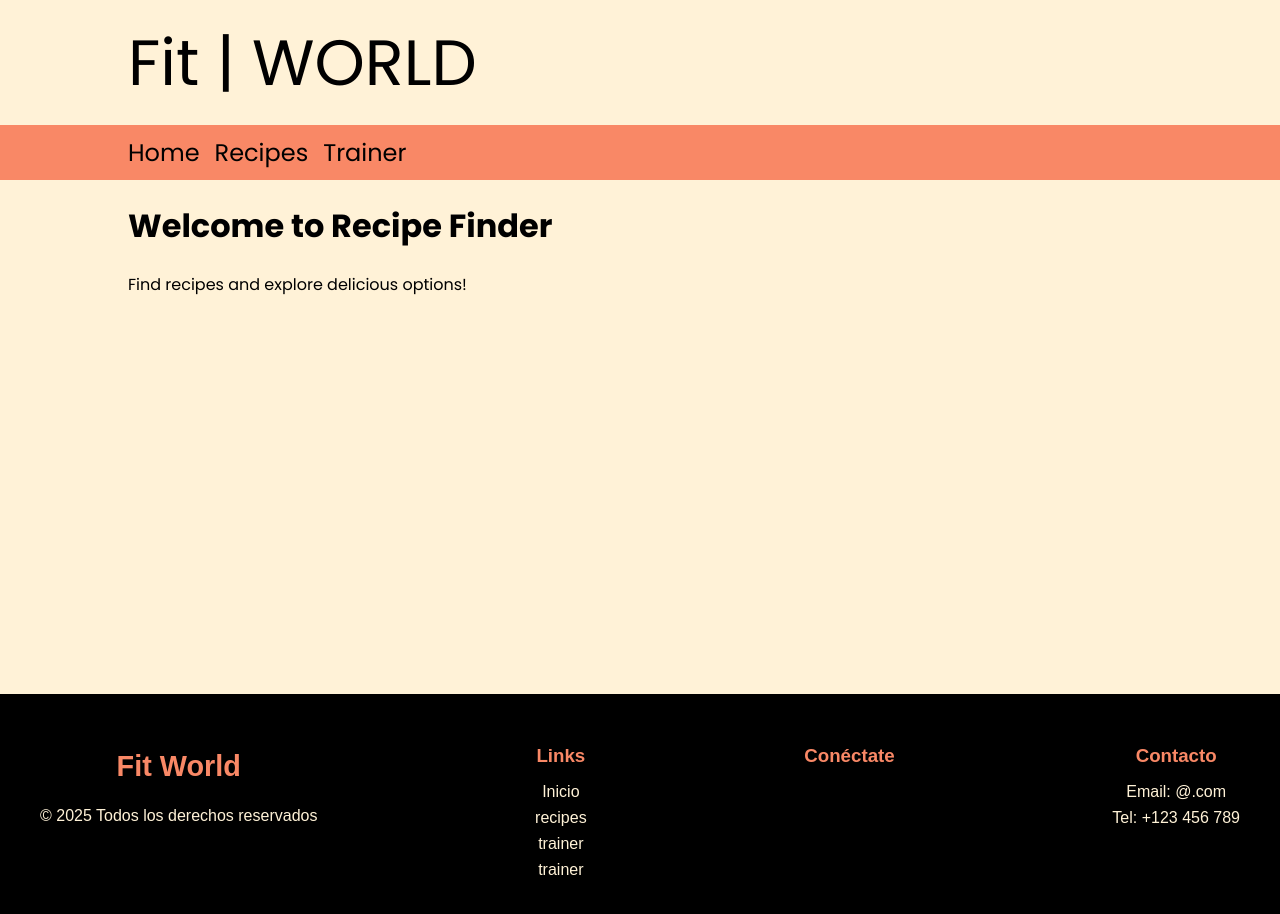
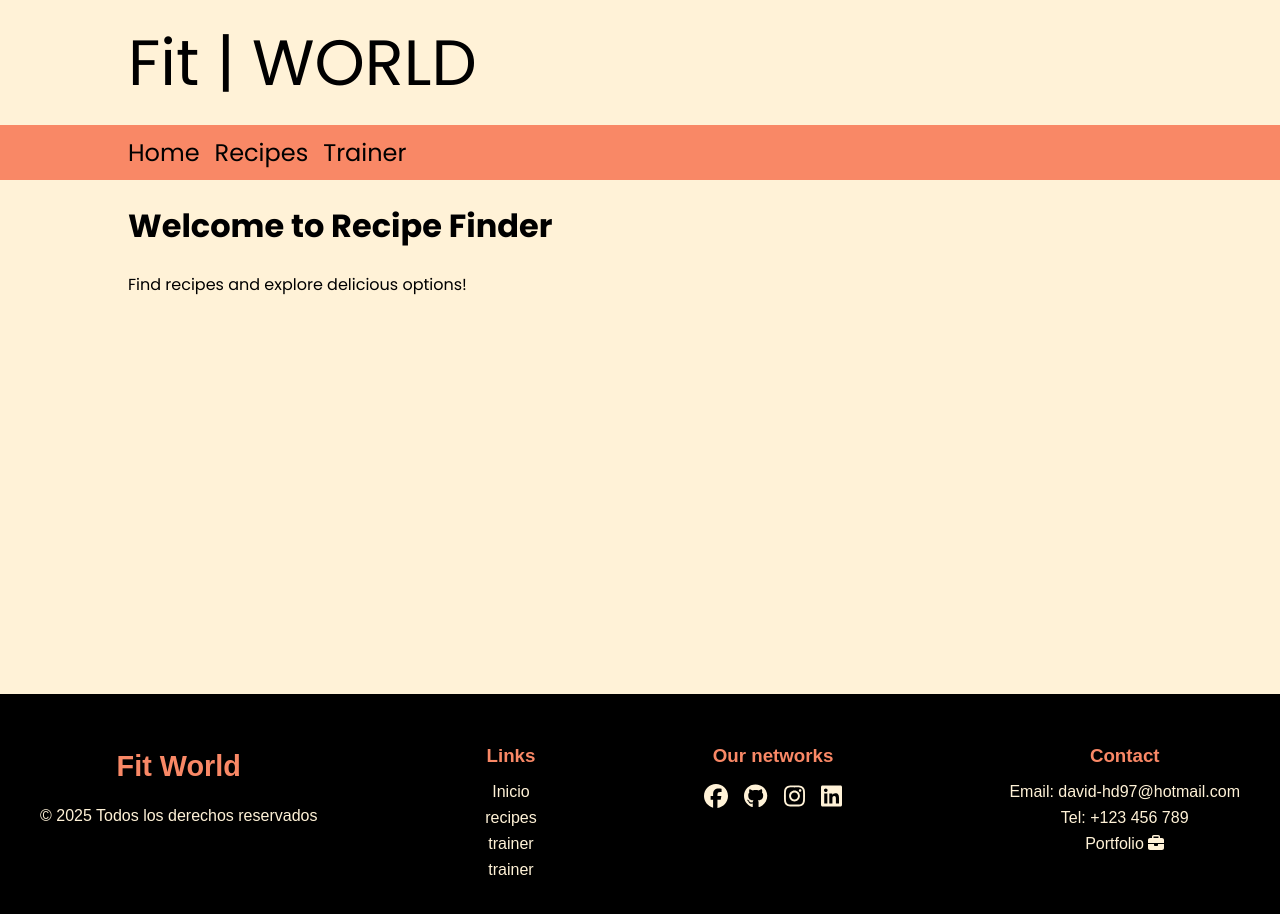
Before and after one commit to jdhernandezS1/pp6react, a React (Create React App) app: page / in a window 1280 px wide. Shown: the top 914 px of the page. Built offline with nearby package versions, Linux system fonts and the light colour scheme.

Commit message:
font awesome and footer links

```diff
--- a/src/footer/Footer.jsx
+++ b/src/footer/Footer.jsx
@@ -1,7 +1,9 @@
 import React from "react";
 import { Link } from "react-router-dom";
 import style from "../styles/footer/Footer.module.css"
-
+import { faFacebook, faGithub, faInstagram, faLinkedin } from "@fortawesome/free-brands-svg-icons";
+import { FontAwesomeIcon } from "@fortawesome/react-fontawesome";
+import { faBriefcase } from "@fortawesome/free-solid-svg-icons";
 
 const Footer = () => {
     return (
@@ -21,18 +23,32 @@ const Footer = () => {
                     </ul>
                 </div>
                 <div className={style["footer-social"]}>
-                    <h3>Conéctate</h3>
+                    <h3>Our networks</h3>
                     <div className={style["social-icons"]}>
-                        <a href="https://www.facebook.com/"><i className="fab fa-facebook"></i></a>
-                        <a href="https://www.facebook.com/"><i className="fab fa-twitter"></i></a>
-                        <a href="https://www.facebook.com/"><i className="fab fa-instagram"></i></a>
-                        <a href="https://www.facebook.com/"><i className="fab fa-linkedin"></i></a>
+                        <a href="https://www.facebook.com/">
+                            <FontAwesomeIcon icon={faFacebook} />
+                        </a>
+                        <a href="https://github.com/jdhernandezS1">
+                            <FontAwesomeIcon icon={faGithub} />
+                        </a>
+                        <a href="https://www.instagram.com/">
+                            <FontAwesomeIcon icon={faInstagram} />
+                        </a>
+                        <a href="https://www.linkedin.com/in/9david-hernandez7/">
+                            <FontAwesomeIcon icon={faLinkedin} />
+                        </a>
+
+
+
                     </div>
                 </div>
                 <div className={style["footer-contact"]}>
-                    <h3>Contacto</h3>
-                    <p>Email: @.com</p>
+                    <h3>Contact</h3>
+                    <p>Email: david-hd97@hotmail.com</p>
                     <p>Tel: +123 456 789</p>
+                    <a href="https://jdhernandezs1.github.io/R_Port/#/">
+                        <p>Portfolio  <FontAwesomeIcon icon={faBriefcase} /></p>
+                    </a>
                 </div>
             </div>
         </footer>
--- a/src/index.css
+++ b/src/index.css
@@ -1,4 +1,5 @@
 @import url('https://fonts.googleapis.com/css2?family=Poppins:ital,wght@0,100;0,200;0,300;0,400;0,500;0,600;0,700;0,800;0,900;1,100;1,200;1,300;1,400;1,500;1,600;1,700;1,800;1,900&display=swap');
+@import url('https://cdnjs.cloudflare.com/ajax/libs/font-awesome/4.7.0/css/font-awesome.min.css');
 body {
   margin: 0;
   font-family: "Poppins", serif;
--- a/src/index.js
+++ b/src/index.js
@@ -2,6 +2,7 @@ import React from 'react';
 import ReactDOM from 'react-dom/client';
 import './index.css';
 import App from './App';
+import '../node_modules/font-awesome/css/font-awesome.min.css';
 // import reportWebVitals from './reportWebVitals';
 
 const root = ReactDOM.createRoot(document.getElementById('root'));
--- a/src/styles/footer/Footer.module.css
+++ b/src/styles/footer/Footer.module.css
@@ -4,7 +4,11 @@
     padding: 2rem 1rem;
     font-family: Arial, sans-serif;
 }
-
+.footer a {
+    text-decoration: none;
+    color: var(--title-two-color);
+    transition: color 0.3s;
+}
 .footer-container {
     display: flex;
     flex-wrap: wrap;
@@ -65,6 +69,7 @@
     margin: 0.5rem 0;
 }
 
+
 /* Responsive Design */
 @media (max-width: 768px) {
     .footer-container {
```
Also changed, not shown: package.json (+7 -0 lines), 1 other file (tests, documents, lock files or other folders).
